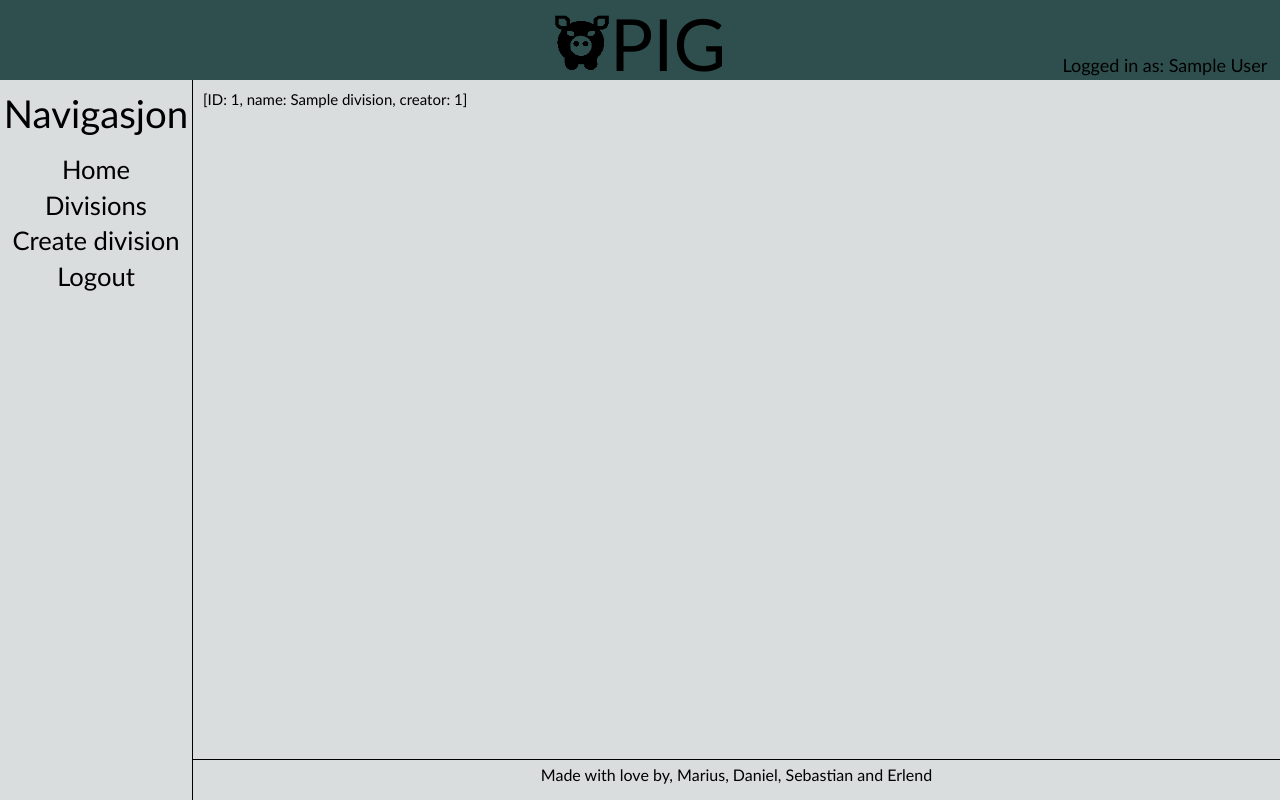
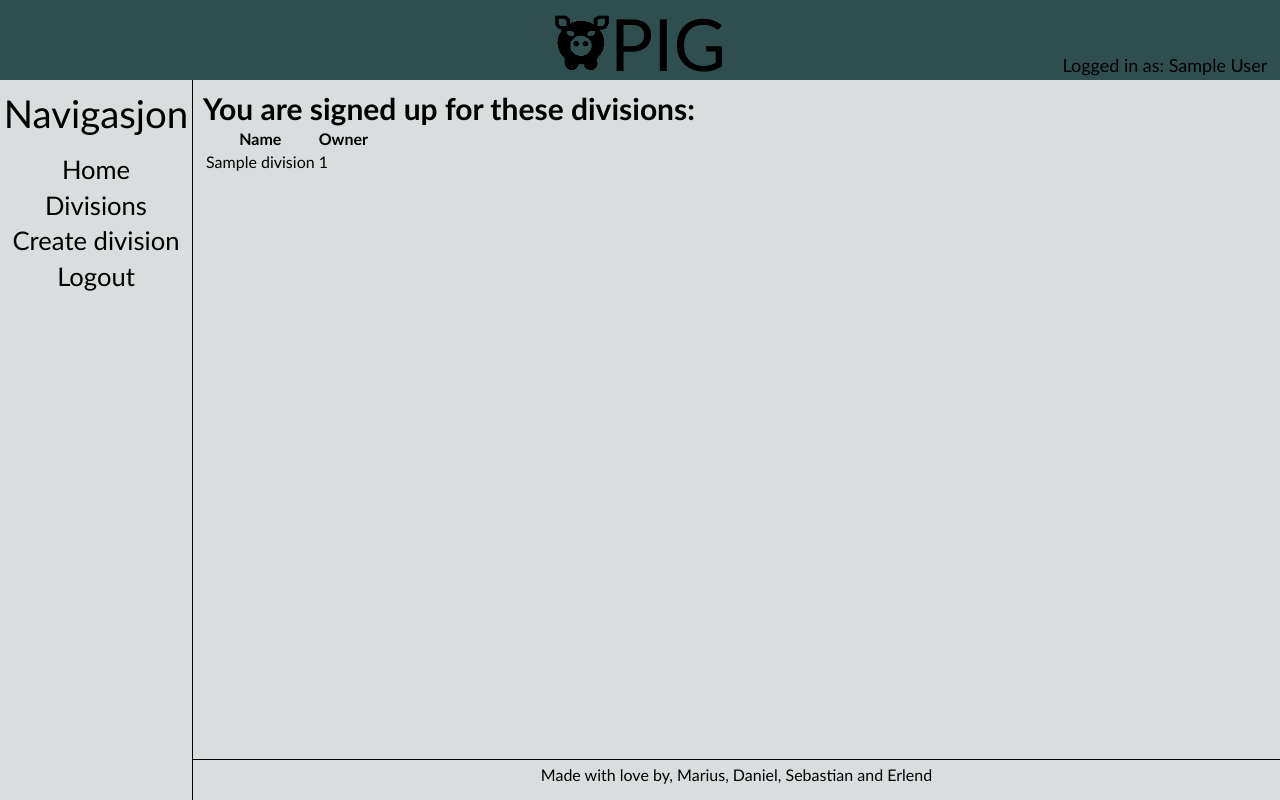
Before and after one commit to mariusaarsnes/PIG, a Flask app: page /show_divisions in a window 1280 px wide. Run offline with Flask 2, Linux system fonts and the light colour scheme; a user stored in the database is signed in; tables that the repository leaves empty hold one stand-in row (values such as "Sample post").

Commit message:
lagd side for å vise divisions man er meldt opp i, ingen styling

```diff
--- a/pig/templates/show_divisions.html
+++ b/pig/templates/show_divisions.html
@@ -6,5 +6,17 @@ PURPOSE: Provide a page where users can view all the divisions they are signed u
 -->
 {% extends "template.html" %}
 {% block content %}
-    {{ divisions }}
+    <h1>You are signed up for these divisions:</h1>
+    <table>
+        <tr>
+            <th>Name</th>
+            <th>Owner</th>
+        </tr>
+        {%  for division in divisions %}
+            <tr>
+                <td>{{ division.name }}</td>
+                <td>{{division.creator_id }}</td>
+            </tr>
+        {% endfor %}
+    </table>
 {% endblock %}
```
